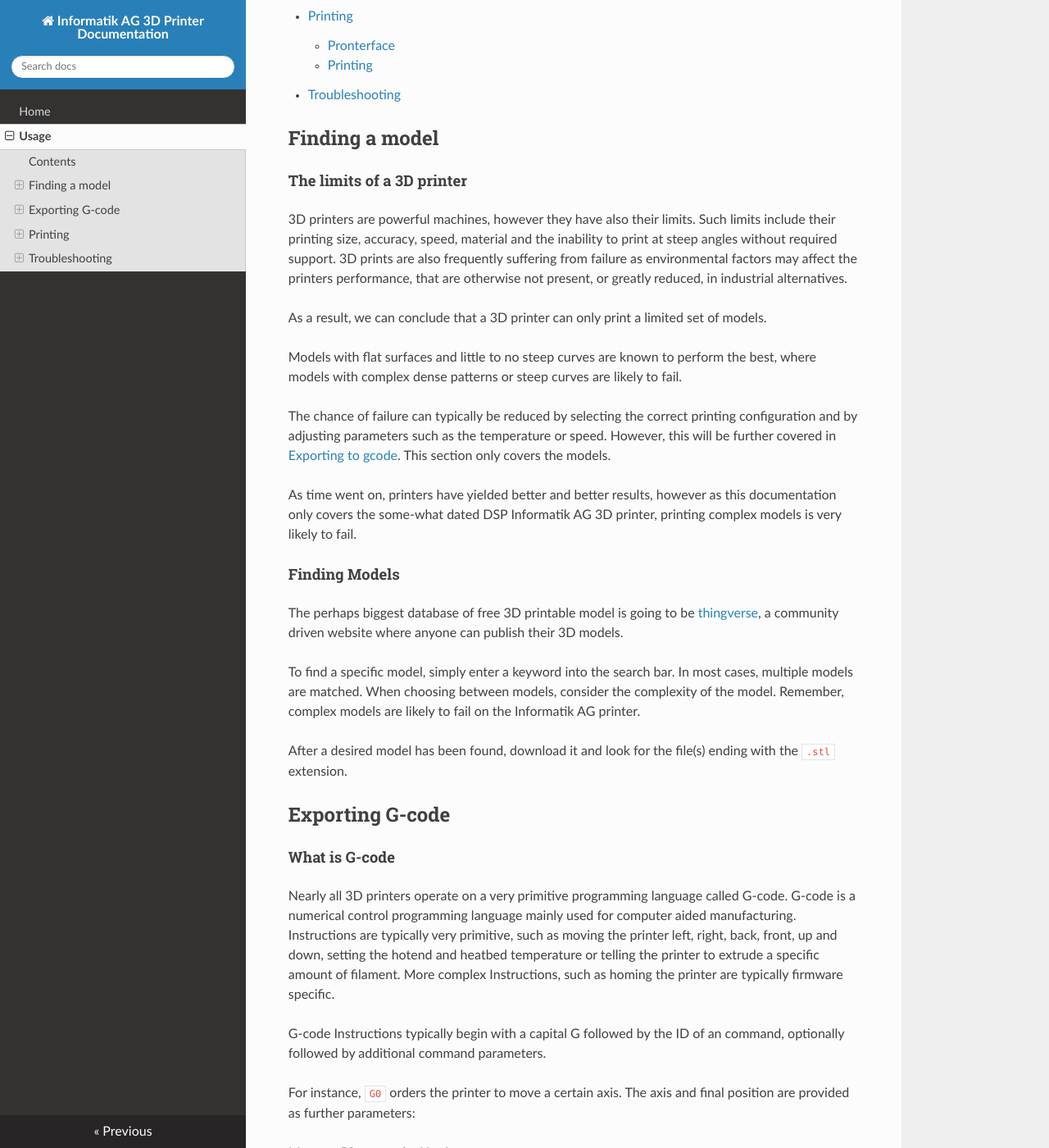
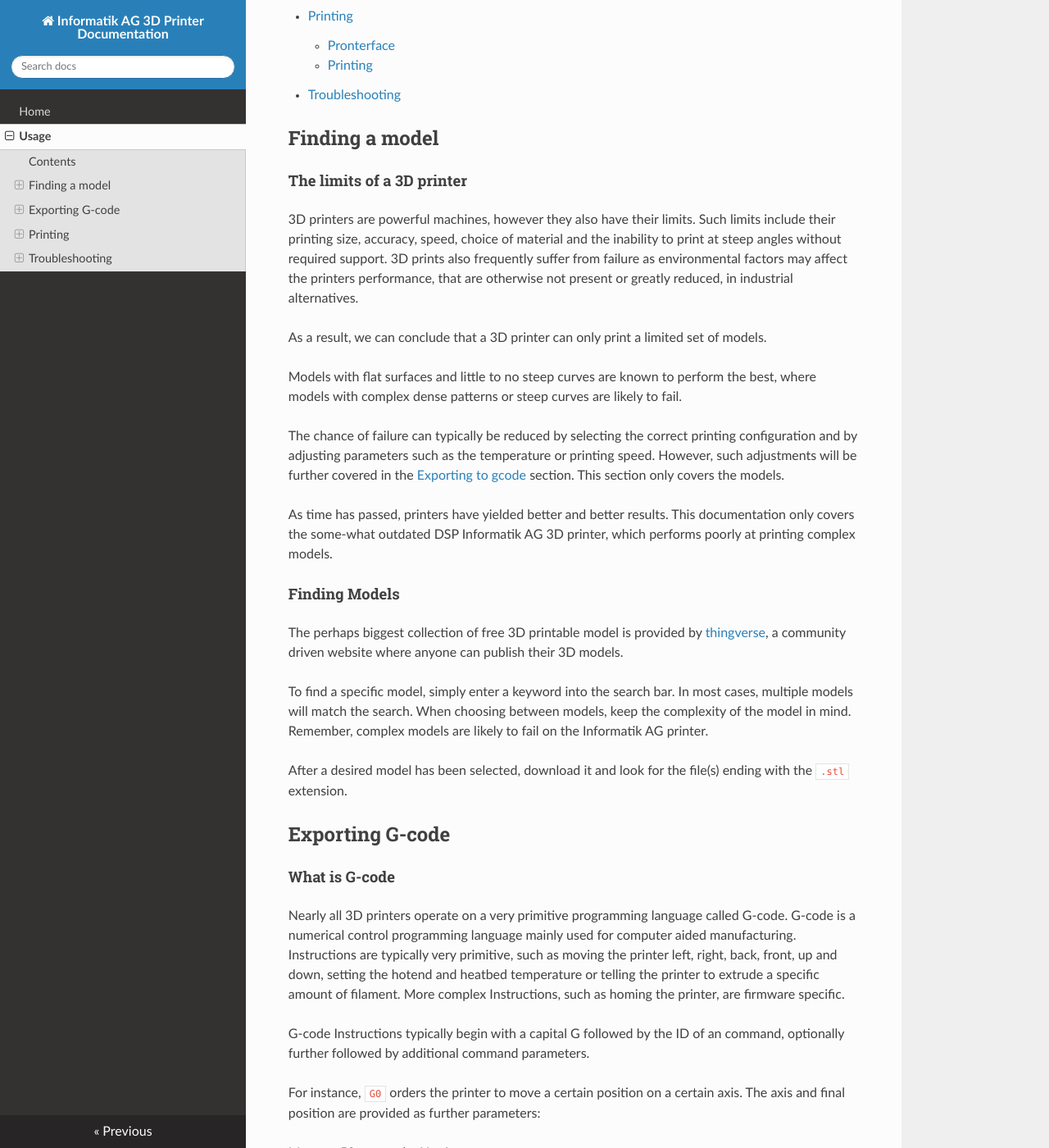
Before and after one commit to DSP-Informatik-AG/3DPrinter-Docs, an MkDocs documentation site: the page built from docs/Usage.md, in a window 1280 px wide and 1400 px high, scrolled down 520 px. Shown: the whole window at 82% size. Built offline with MkDocs 1.6.1, drawn with Linux system fonts in a browser that asks for light colours; nearby versions of some CDN libraries; old or Windows-style settings are respelled for this version of MkDocs; some of the changed text lies outside the part shown.

Commit message:
Revision
Signed-off-by: Patrick Pedersen <ctx.xda@gmail.com>

````diff
--- a/docs/Usage.md
+++ b/docs/Usage.md
@@ -22,71 +22,71 @@ The following section covers everything from finding and downloading models, to
 
 #### The limits of a 3D printer
 
-3D printers are powerful machines, however they have also their limits. Such limits include their printing size, accuracy, speed, material and the inability to print at steep angles without required support. 3D prints are also frequently suffering from failure as environmental factors may affect the printers performance, that are otherwise not present, or greatly reduced, in industrial alternatives.
+3D printers are powerful machines, however they also have their limits. Such limits include their printing size, accuracy, speed, choice of material and the inability to print at steep angles without required support. 3D prints also frequently suffer from failure as environmental factors may affect the printers performance, that are otherwise not present or greatly reduced, in industrial alternatives.
 
 As a result, we can conclude that a 3D printer can only print a limited set of models.
 
 Models with flat surfaces and little to no steep curves are known to perform the best, where models with complex dense patterns or steep curves are likely to fail.
 
-The chance of failure can typically be reduced by selecting the correct printing configuration and by adjusting parameters such as the temperature or speed. However, this will be further covered in [Exporting to gcode](#exporting-to-gcode). This section only covers the models.
+The chance of failure can typically be reduced by selecting the correct printing configuration and by adjusting parameters such as the temperature or printing speed. However, such adjustments will be further covered in the [Exporting to gcode](#exporting-to-gcode) section. This section only covers the models.
 
-As time went on, printers have yielded better and better results, however as this documentation only covers the some-what dated DSP Informatik AG 3D printer, printing complex models is very likely to fail.
+As time has passed, printers have yielded better and better results. This documentation only covers the some-what outdated DSP Informatik AG 3D printer, which performs poorly at printing complex models.
 
 #### Finding Models
 
-The perhaps biggest database of free 3D printable model is going to be [thingverse](thingverse.com), a community driven website where anyone can publish their 3D models.
+The perhaps biggest collection of free 3D printable model is provided by [thingverse](thingverse.com), a community driven website where anyone can publish their 3D models.
 
-To find a specific model, simply enter a keyword into the search bar. In most cases, multiple models are matched. When choosing between models, consider the complexity of the model. Remember, complex models are likely to fail on the Informatik AG printer.
+To find a specific model, simply enter a keyword into the search bar. In most cases, multiple models will match the search. When choosing between models, keep the complexity of the model in mind. Remember, complex models are likely to fail on the Informatik AG printer.
 
-After a desired model has been found, download it and look for the file(s) ending with the `.stl` extension.
+After a desired model has been selected, download it and look for the file(s) ending with the `.stl` extension.
 
 ## Exporting G-code
 
 #### What is G-code
 
-Nearly all 3D printers operate on a very primitive programming language called G-code. G-code is a numerical control programming language mainly used for computer aided manufacturing. Instructions are typically very primitive, such as moving the printer left, right, back, front, up and down, setting the hotend and heatbed temperature or telling the printer to extrude a specific amount of filament. More complex Instructions, such as homing the printer are typically firmware specific.
+Nearly all 3D printers operate on a very primitive programming language called G-code. G-code is a numerical control programming language mainly used for computer aided manufacturing. Instructions are typically very primitive, such as moving the printer left, right, back, front, up and down, setting the hotend and heatbed temperature or telling the printer to extrude a specific amount of filament. More complex Instructions, such as homing the printer, are firmware specific.
 
-G-code Instructions typically begin with a capital G followed by the ID of an command, optionally followed by additional command parameters.
+G-code Instructions typically begin with a capital G followed by the ID of an command, optionally further followed by additional command parameters.
 
-For instance, `G0` orders the printer to move a certain axis. The axis and final position are provided as further parameters:
+For instance, `G0` orders the printer to move a certain position on a certain axis. The axis and final position are provided as further parameters:
 
 Move to 50mm on the X axis
 ```gcode
 G0 X50
 ```
 
-Additional G-code commands can be explored [here](https://reprap.org/wiki/G-code#G0_.26_G1:_Move)
+Additional G-code commands can be explored [here](https://reprap.org/wiki/G-code)
 
 Commands that begin with a capital M, indicate instructions specific to printers running the open source [Marlin](http://marlinfw.org/) firmware, which is used by our printer..
 
 #### Slicers
 
-For a 3D printer to print a provided model, it must first be split into layers. This process is called slicing. There is a variety of slicing software available, however, we are relying on [Slic3r](http://slic3r.org/). Slicing software takes a model, splits it into layers of given size, such as 0.1mm and then converts those layers into G-code. The generated gcode contains all the necessary instructions to print the model layer by layer. Additionally, slicing software will try its best optimize the print, and will often use tricks to save fulfillment, such as the usage of infill.
+For a 3D printer to print a provided model, it must first be split into layers. This process is called slicing. There is a variety of slicing software available, however, we are relying on [Slic3r](http://slic3r.org/). Slicing software takes a model, splits it into layers of given size, such as 0.1mm and then converts those layers into G-code. The generated gcode contains all the necessary instructions to print the model layer by layer. Additionally, slicing software will try its best optimize the print, and will often use tricks to save filament, such as the usage of infill patterns.
 
 Infill is used to fill the inside of a 3D print. It is never recommended to print with full (100%) infill, instead infill patterns are used which will only fill the inside of an just enough to make the print stable enough and provide enough support for filament to rest on.
 
 ![Infill](img/Infill.jpg)
 
-Which infill pattern to chose often depends on the model that is being printed. However, as the Informatik AG 3D printer fails on complex dense patters, it is recommended to use very basic infill patterns such as a concentric infill.
+The optimal infill pattern often depends on the model that is being printed. Because the Informatik AG 3D printer frequently fails on complex dense patters, it is recommended to use very basic infill patterns such as a concentric infill.
 
-Slicing software allows to configure many more parameters than just the infill pattern, such as the printing speed, temperature, use of supports and more...
+Slicing software allows to configure many more parameters, such as the printing speed, temperature, use of supports and more...
 
 #### Slic3r Usage
 
-The slicing software of our choice is Slic3r, which may be obtained from their [official site](http://slic3r.org/). When opening slic3r for the first time, it will ask you to provide it data about the 3D printer. This can be skipped as we already provide configurations. Simply close the wizard and download a desired configuration from our [configuration repository](https://github.com/DSP-Informatik-AG/Slic3r-Configs).
+The slicing software of our choice is Slic3r, which may be obtained from their [official site](http://slic3r.org/). When opening slic3r for the first time, it will ask printer data. This can be skipped as configurations are already provided by us. Simply close the wizard and download a desired configuration from our [configuration repository](https://github.com/DSP-Informatik-AG/Slic3r-Configs).
 
 After a configuration has been downloaded, it can be imported from the top menu by going to `File > Load Config...`. The shortcut `CTRL + L` may also be used. From there, browse and select the downloaded configuration.
 
-#### Importing STL
+#### Importing STL Files
 
-The model can be easily imported either on the add button, positioned to the top left, or by simply dragging the `.stl` file into Slic3r. The software will then render the model. To slice the model and export the G-code, click on the `Export G-Code...` button to the top right.
+The model can be easily imported either by clicking on the add button, positioned to the top left, or by simply dragging the `.stl` file into Slic3r. The software will then render the model. To slice the model and export the G-code, click on the `Export G-Code...` button to the top right.
 
 ## Printing
 
 #### Pronterface
-Now to the exiting part, printing. To print a model, we must use software that can communicate with the 3D printer. Printrun is a set of software and tools that allow just that. It can be downloaded from the official [Printrun page](http://www.pronterface.com/).
+Now to the exiting part. To print a model, we must use software that can communicate with the 3D printer. Printrun is a set of software and tools that allow just that. It can be downloaded from the official [Printrun page](http://www.pronterface.com/).
 
-From the provided software, we will be working with Pronterface, a primitive interface to communicate with the 3D printer.
+From the provided software, we will only be working with Pronterface, a primitive interface to communicate with the 3D printer.
 
 Before opening using Pronterface however, the printer must be connected to your computer via USB. Additionally, **ensure that the printer is plugged in and that its power supply is turned on**.
 
@@ -96,7 +96,7 @@ Congratulations, you should now me connected to the printer!
 
 #### Printing
 
-Before printing, various safety hazards should be put into concideration. Remember you're working with a hotend running at a temperature of around *200C*!
+Before printing, various safety hazards should be put into consideration. Remember that the hotend is running at a temperature of around *200C*!
 
 **Under no circumstances should you ever lay your hands onto the headbed while printing!**
 
@@ -104,25 +104,25 @@ In Pronterface, click on the `load file` button. From there select the G-Code fi
 
 ## Troubleshooting
 
-Our printer is quite the opposite from perfect, and issues may very likely arise during usage. Here are a set of issues that may arise:
+Our printer is quite the opposite from perfect, and issues may very likely arise during usage.
 
 #### My computer can connect to the printer, but the printer does not move
 
-Should this be the case, pause the print and ensure that the power supply has been turned on. Check if the power cable is plugged in. Should that fix the issue, restart the print so that it places itself to its initial position. Also check if the RAMPs board (chip controlling components) is correctly attached to the arduino.
+Should this be the case, pause the print and ensure that the power supply has been turned on. Check if the power cable is plugged in. Should that fix the issue, restart the print so that the printer places itself to its initial position. Also check if the RAMPs board (chip controlling the printer components) is correctly attached to the Arduino.
 
 Further, your printer may still be heating up, which can take a up to 3 minutes.
 
-Finally, if the printer still doesn't respond, it may be caused due to the Fimrware crashing. Powering the printer off and disconnecting it from the computer will shut down the chip. Re-plugging it in will reboot the software.
+Finally, if the printer still doesn't respond, it may be caused due to the Firmware crashing. Powering the printer off and disconnecting it from the computer will shut down the chip. Re-plugging it in will reboot the software.
 
 ##### Filament is leaking!
 
-Our nozzle tends to leak filament, especially during the pre-heating phase. We recommend to use a metal object and scrap the remaining filament off the nozzle just before the print starts.
+Our nozzle tends to leak filament, especially during the pre-heating phase. We recommend to use a metal object to scrap the remaining filament off the nozzle just before the print starts.
 
 ##### The nozzle is touching the bed!
 
-Sometimes it may appear if the nozzle is touching the bed, however that may also not be the case as the distance between the nozzle and bed is very small.
+Sometimes it may only appear ass if the nozzle is touching the bed, however that necessarily be the case, as the distance between the nozzle and bed is very small.
 
-Should this really be the case, it may indicate that the bed isn't straight. Try to adjust the bed's height using the screws and by stuffing paper beneath the bed.
+Should this really be the case, it may indicate that the bed isn't straight. Try to adjust the bed's height using the screws.
 
 If all proposed solutions failed, you may opt to change the nozzle-bed offset in the firmware. (Very advanced, see [this configuration](https://github.com/DSP-Informatik-AG/Marlin/blob/1.1.x/Marlin/Configuration.h#L809) and the [Printer Software](Software.md) section).
 
@@ -134,10 +134,10 @@ This may be caused by a too hot heatbed or hotend temperature. Try reducing eith
 
 This can occur if the hotend is too hot, the printing speed is too high or the nozzle is too far from the heatbed.
 
-###### Under extrusion!
+##### Under extrusion!
 
 This issue often arises during too low temperatures or too fast printing speeds.
 
-###### Model doesn't stick to the heatbed
+##### Model doesn't stick to the heatbed
 
 This can be either caused by too fast printing speeds or a too low bed temperature. It may occur if the nozzle is too far from the bed.
````
Also changed, not shown: other parts of docs/Usage.md (+1 -1 lines), docs/index.md (+1 -1 lines).
